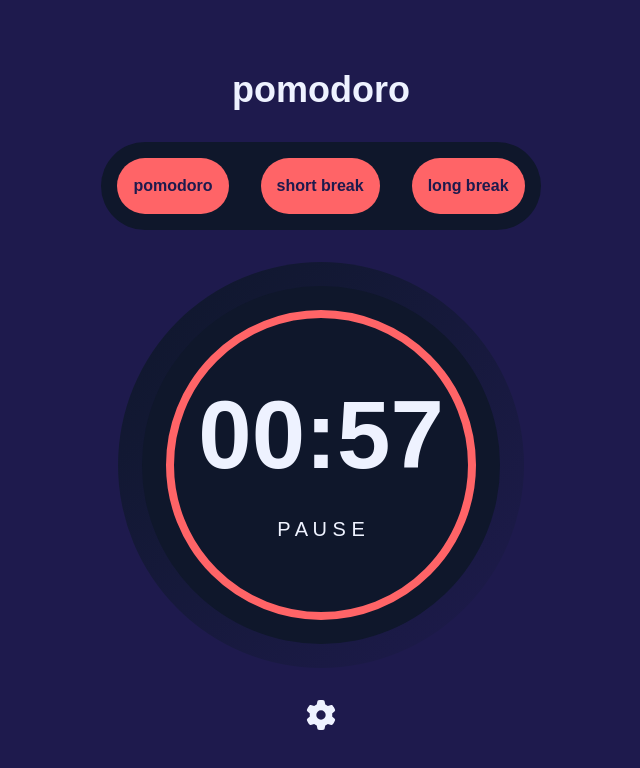
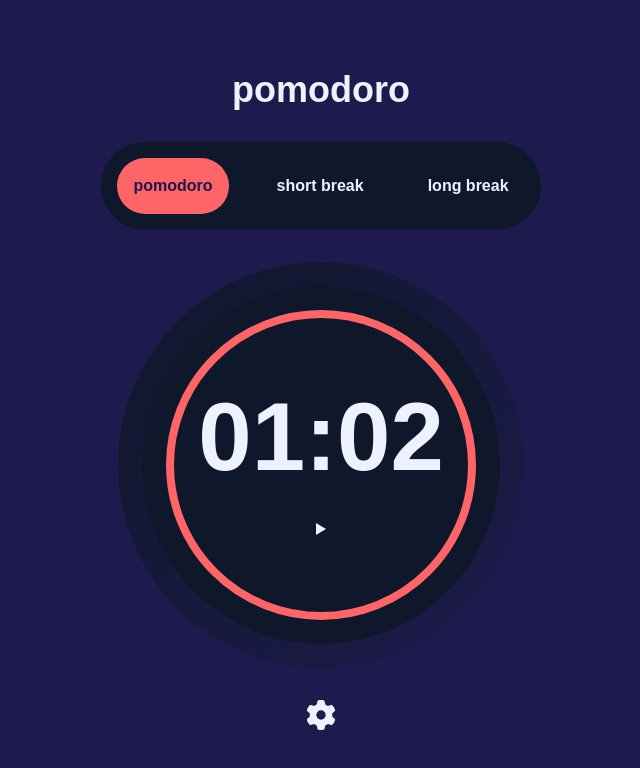
Before and after one commit to wellendorfmatthew/pomodoro, a Next.js app: page / in a window 1280 px wide. Shown: the top 768 px of the page, without its empty margins (319-959 px from the left). Built offline with nearby package versions, Linux system fonts and the light colour scheme.

Commit message:
Added types, config folder, and added mode selector functionality

```diff
--- /dev/null
+++ b/config/modes.ts
@@ -0,0 +1,25 @@
+import { Mode } from "../types";
+
+export const modes : Mode[] = [
+    {
+        mode: "pomodoro",
+        time: {
+            minutes: 1,
+            seconds: 2
+        }
+    },
+    {
+        mode: "short break",
+        time: {
+            minutes: 1,
+            seconds: 3
+        }
+    },
+    {
+        mode: "long break",
+        time: {
+            minutes: 1,
+            seconds: 4
+        }
+    },
+]
--- a/src/app/components/selector/selector.tsx
+++ b/src/app/components/selector/selector.tsx
@@ -1,11 +1,40 @@
+"use client"
 
+import { useState } from "react"
+import { Mode, Modes } from "../../../../types"
 
-export default function Selector() {
+type SelectorProps = {
+    mode: Mode
+}
+
+export default function Selector({mode}: SelectorProps) {
+    const [currentMode, setCurrentMode] = useState<Modes>(mode.mode);
+
+    const handleMode = (newMode: Modes) => {
+        mode.mode = newMode;
+        setCurrentMode(newMode);
+    }
+
     return (
         <div className="rounded-full flex justify-center items-center gap-8 bg-quaternary p-4">
-            <button className="text-primary bg-secondary rounded-full flex items-center justify-center p-4 font-semibold">pomodoro</button>
-            <button className="text-primary bg-secondary rounded-full flex items-center justify-center p-4 font-semibold">short break</button>
-            <button className="text-primary bg-secondary rounded-full flex items-center justify-center p-4 font-semibold">long break</button>
+            <button
+                className={`${currentMode === "pomodoro" ? "text-primary bg-secondary" : "text-tertiary bg-quaternary"} rounded-full flex items-center justify-center p-4 font-semibold hover:cursor-pointer`}
+                onClick={() => handleMode("pomodoro")}
+            >
+                pomodoro
+            </button>
+            <button
+                className={`${currentMode === "short break" ? "text-primary bg-secondary" : "text-tertiary bg-quaternary"} rounded-full flex items-center justify-center p-4 font-semibold hover:cursor-pointer`}
+                onClick={() => handleMode("short break")}
+            >
+                short break
+            </button>
+            <button
+                className={`${currentMode === "long break" ? "text-primary bg-secondary" : "text-tertiary bg-quaternary"} rounded-full flex items-center justify-center p-4 font-semibold hover:cursor-pointer`}
+                onClick={() => handleMode("long break")}
+            >
+                long break
+            </button>
         </div>
     )
 }
--- a/src/app/components/timer/timer.tsx
+++ b/src/app/components/timer/timer.tsx
@@ -2,16 +2,18 @@
 
 import React from "react";
 import { useEffect, useState } from "react";
+import { BiPlay, BiPlayCircle, BiPause, BiPauseCircle, BiUndo } from "react-icons/bi";
+import { Mode, TimerModes } from "../../../../types";
 
-type Time = {
-    minutes: number;
-    hours: number;
-    seconds: number;
+type TimerProps = {
+    mode: Mode
 }
 
-export default function Timer() {
-    const [total, setTotal] = useState(62);
-    const [time, setTime] = useState("00:00");
+export default function Timer({mode}: TimerProps) {
+    //const [total, setTotal] = useState(62);
+    let total = 62;
+    const [time, setTime] = useState("01:02");
+    const [timeMode, setTimeMode] = useState<TimerModes>("Pause");
 
     const getTime = (totalTime: number) => {
         const hours = Math.floor((totalTime / 3600) % 60); // When time is in seconds, divide by 3600, divide by 60, then take remainder of that
@@ -21,31 +23,33 @@ export default function Timer() {
         return `${minutes.toString().padStart(2, "0")}:${seconds.toString().padStart(2, "0")}`;
     }
 
-    useEffect(() => {
-        let intervalId = setInterval(() => {
-            console.log(total);
-            setTotal((prev) => {
-                if (prev === 0) {
-                    clearInterval(intervalId);
-                    return 0;
-                } else {
-                    return prev - 1;
-                }
-            })
-        }, 1000)
-        return () => clearInterval(intervalId);
-    }, []);
+    // useEffect(() => {
+    //     let intervalId = setInterval(() => {
+    //         console.log(total);
+    //         setTotal((prev) => {
+    //             if (prev === 0) {
+    //                 clearInterval(intervalId);
+    //                 return 0;
+    //             } else {
+    //                 return prev - 1;
+    //             }
+    //         })
+    //     }, 1000)
+    //     return () => clearInterval(intervalId);
+    // }, []);
 
-    useEffect(() => {
-        setTime(getTime(total));
-    }, [total])
+    // useEffect(() => {
+    //     setTime(getTime(total));
+    // }, [total]);
 
     return (
         <div className="rounded-full bg-linear-to-br from-quaternary to-primary p-6 aspect-square">
             <div className="rounded-full bg-quaternary p-6 aspect-square">
                 <div className="rounded-full border-8 border-secondary flex flex-col items-center justify-center gap-8 p-6 aspect-square">
                     <h1 className="text-8xl font-bold">{time}</h1>
-                    <p className="text-xl">P A U S E</p>
+                    <div className="flex items-center justify-center gap-4">
+                        <button><BiPlay size={24} /></button>
+                    </div>
                 </div>
             </div>
         </div>
--- a/src/app/page.tsx
+++ b/src/app/page.tsx
@@ -4,14 +4,18 @@ import Image from "next/image";
 import Selector from "./components/selector/selector";
 import Timer from "./components/timer/timer";
 import { FaGear } from "react-icons/fa6";
-import { useEffect } from "react";
+import { useState } from "react";
+import { Mode } from "../../types";
+import { modes } from "../../config/modes";
 
 export default function Home() {
+  const [mode, setMode] = useState<Mode>({mode: modes[0].mode, time: modes[0].time});
+
   return (
     <div className="min-h-screen w-full flex flex-col items-center justify-center gap-8">
       <h1 className="font-bold text-4xl">pomodoro</h1>
-      <Selector />
-      <Timer />
+      <Selector mode={mode} />
+      <Timer mode={mode} />
       <FaGear size={30} />
     </div>
   );
```
Also changed, not shown: types/index.d.ts (added, +13 -0 lines).
